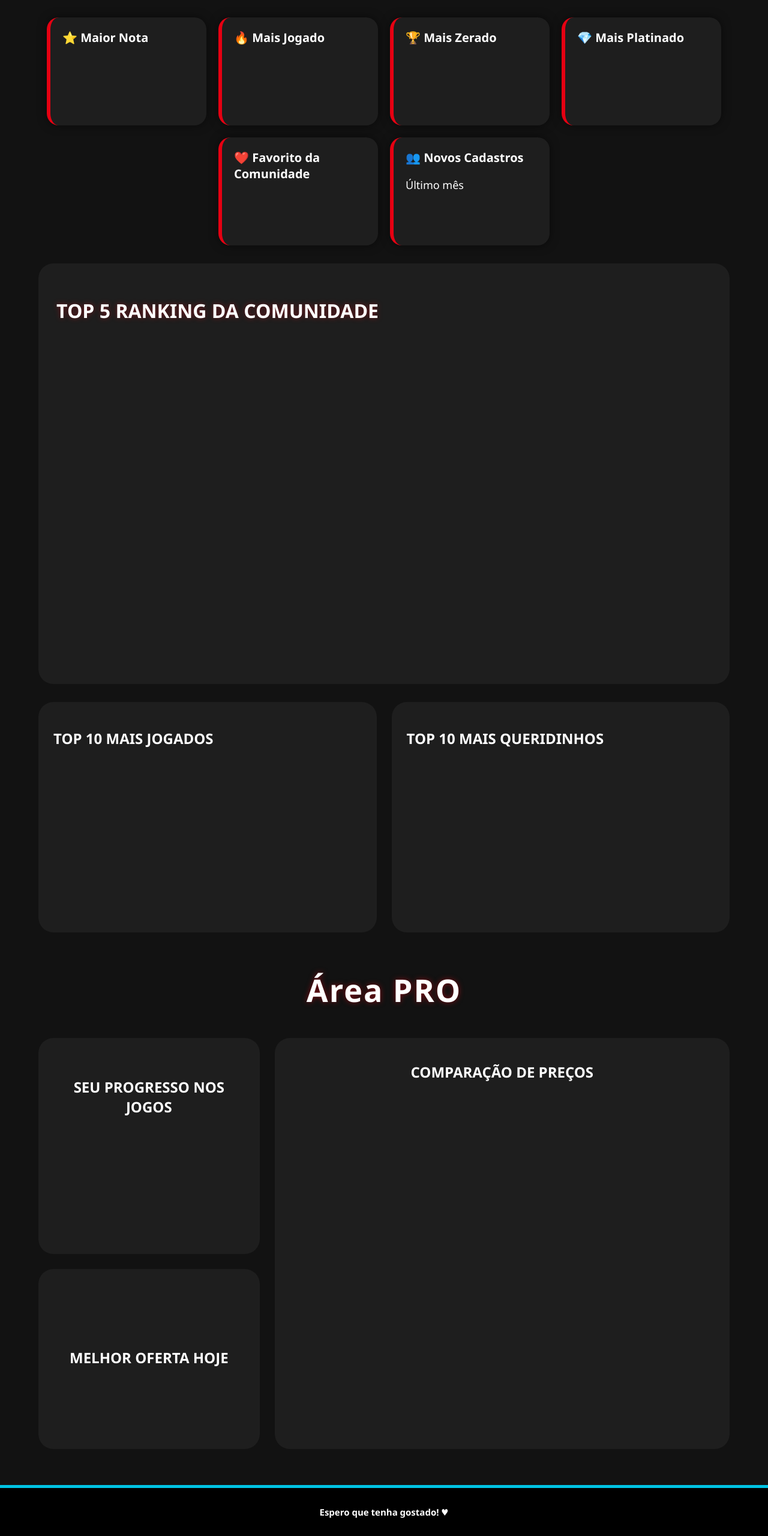
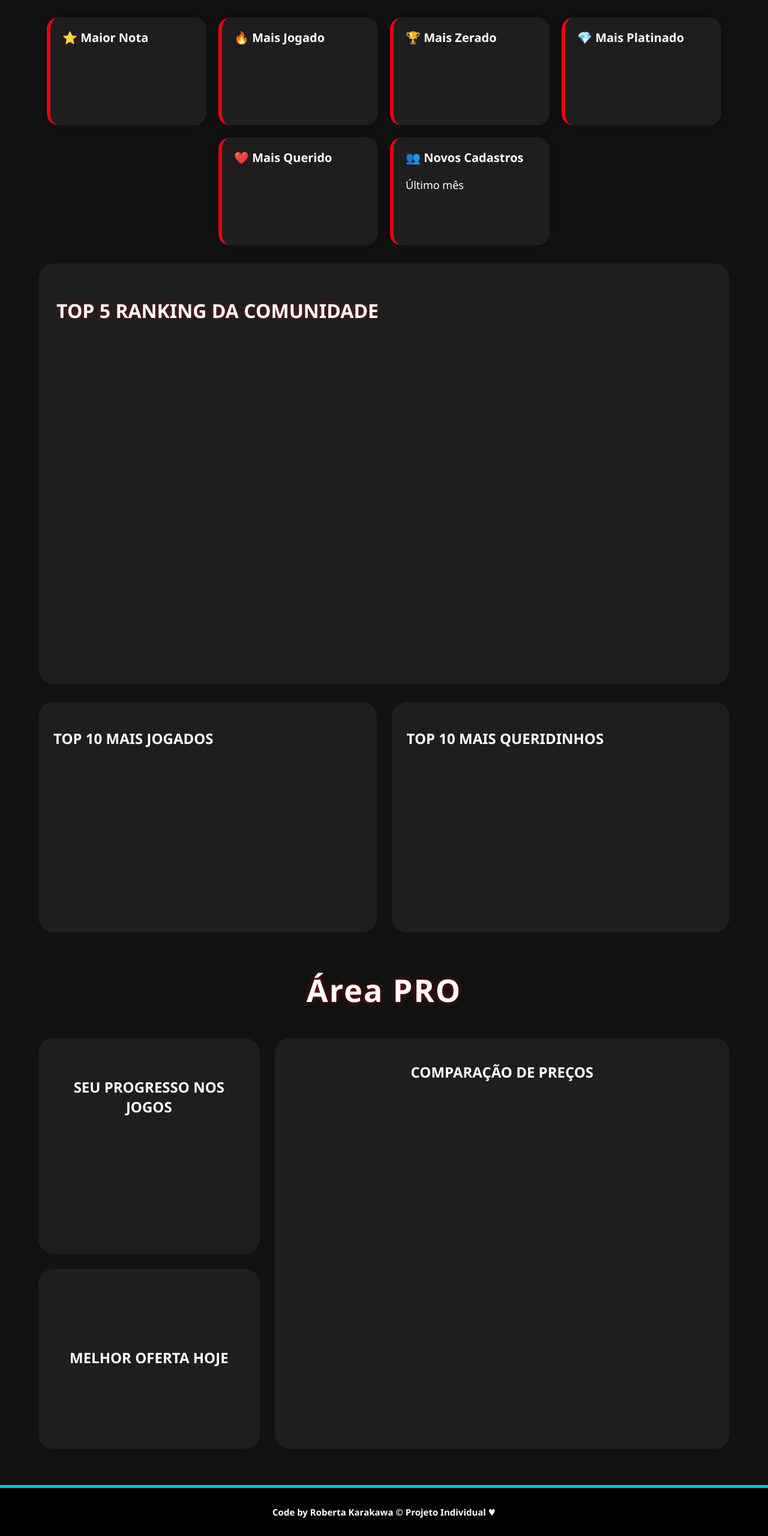
Before and after one commit to RobertaKarakawa/Projeto-Individual, a website: page HTML/dashPro.html in a window 1280 px wide. Shown: the part 222-2782 px from the top of the page at 60% size. Drawn offline with nearby package versions, Linux system fonts and the light colour scheme; no server answers.

Commit message:
mudando footer

```diff
--- a/HTML/dashPro.html
+++ b/HTML/dashPro.html
@@ -71,7 +71,7 @@
     </div>
 
     <div class="kpi">
-      <h3>❤️ Favorito da Comunidade</h3>
+      <h3>❤️ Mais Querido</h3>
       <p id="nomeFavorito"></p>
       <span id="valorFavorito"></span>
     </div>
@@ -155,7 +155,7 @@
   <!-- FOOTER -->
   <div class="footer">
     <div class="container">
-      <h4>Espero que tenha gostado! &hearts;</h4>
+      <h4>Code by Roberta Karakawa © Projeto Individual &hearts;</h4>
     </div>
   </div>
 
```
Also changed, not shown: HTML/cadastro.html (+1 -3 lines), HTML/dashboard.html (+2 -2 lines), HTML/game.html (+1 -1 lines), HTML/home.html (+1 -1 lines), HTML/login.html (+1 -1 lines).
